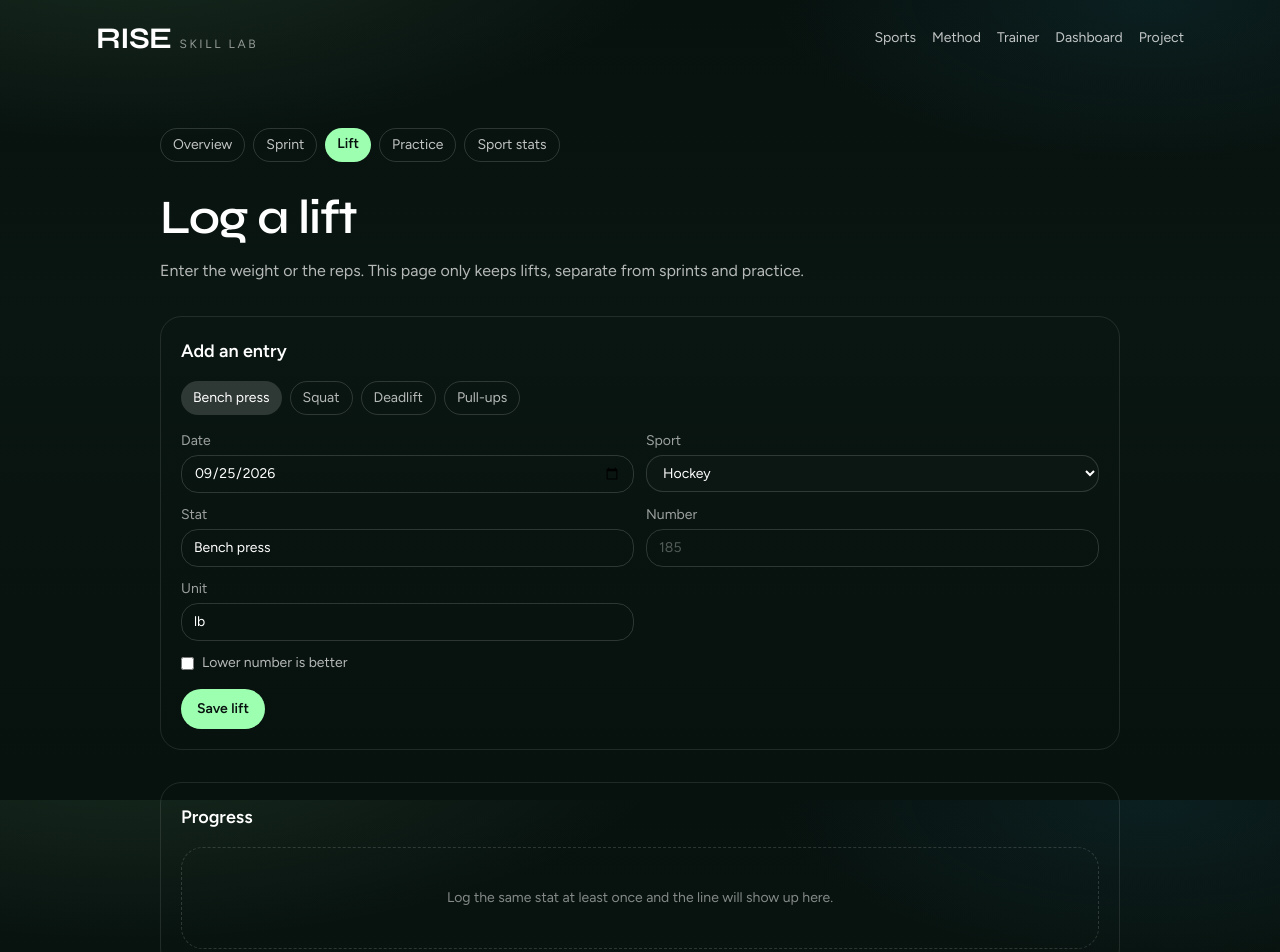
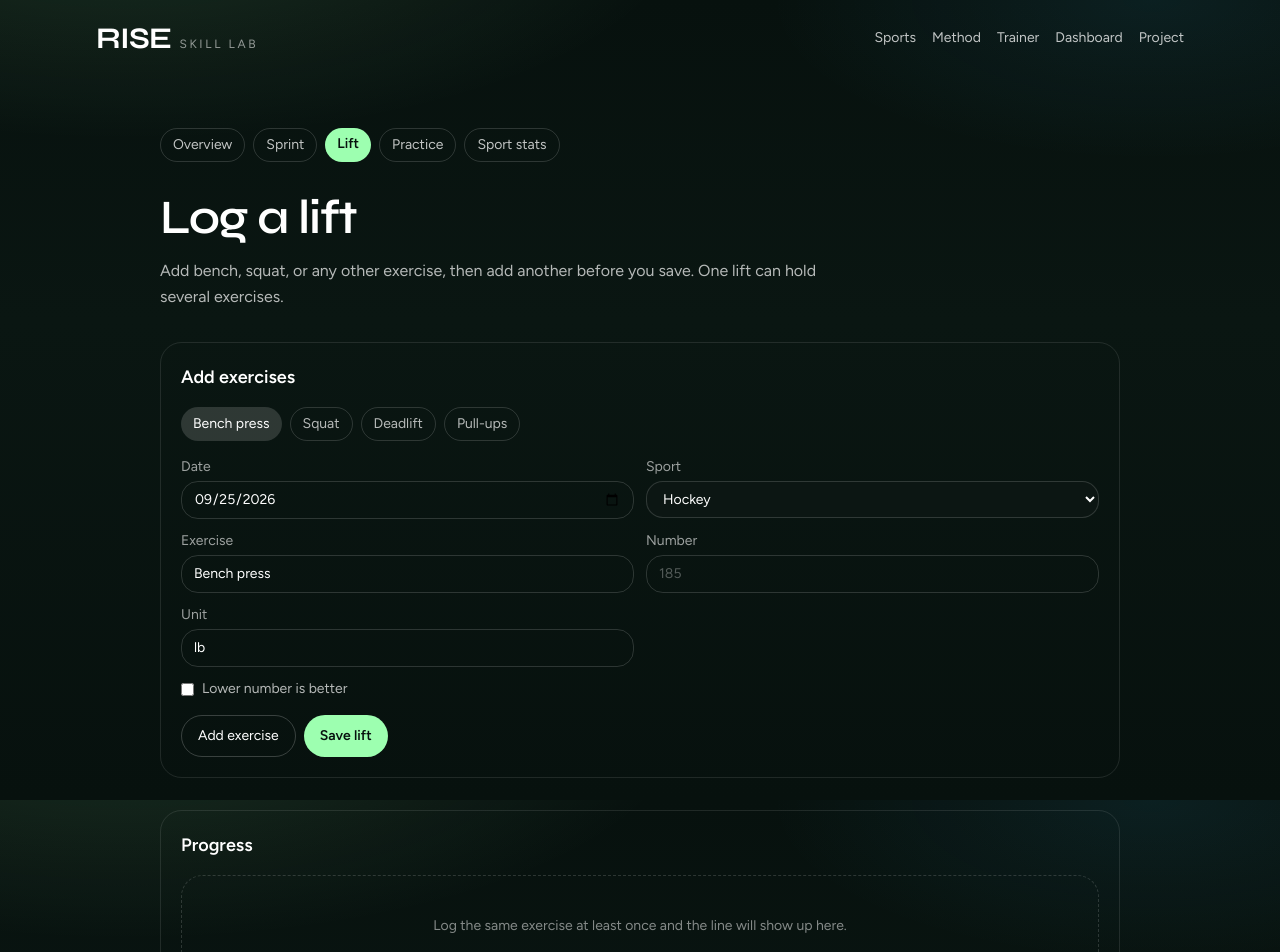
Before and after one commit to jhayward27-ui/Advcoding.Jamesh, a Next.js app: page /dashboard/lift in a window 1280 px wide. Shown: the top 952 px of the page. Built offline with nearby package versions, Linux system fonts and the light colour scheme.

Commit message:
Let one lift include several exercises
The lift page asks for an exercise instead of a stat. Add more than one exercise, then save them together as a single lift.

Co-authored-by: jhayward.27 <jhayward.27@pomfret.org>

```diff
--- a/src/app/dashboard/lift/page.tsx
+++ b/src/app/dashboard/lift/page.tsx
@@ -3,7 +3,7 @@ import { CategoryLog } from "@/components/category-log";
 
 export const metadata: Metadata = {
   title: "Log a lift | RISE",
-  description: "Save bench, squat, deadlift, and pull-up numbers, then see your best lift on a chart.",
+  description: "Add several exercises to one lift, then see each exercise on its own chart.",
 };
 
 export default function LiftLogPage() {
@@ -13,7 +13,7 @@ export default function LiftLogPage() {
         Log a lift
       </h1>
       <p className="mt-4 max-w-2xl leading-relaxed text-white/70">
-        Enter the weight or the reps. This page only keeps lifts, separate from sprints and practice.
+        Add bench, squat, or any other exercise, then add another before you save. One lift can hold several exercises.
       </p>
       <div className="mt-8">
         <CategoryLog category="strength" />
--- a/src/app/dashboard/page.tsx
+++ b/src/app/dashboard/page.tsx
@@ -17,7 +17,7 @@ const logPages = [
   {
     href: "/dashboard/lift",
     title: "Log a lift",
-    detail: "Bench, squat, deadlift, and pull-ups, with the weight or the reps.",
+    detail: "Add more than one exercise to the same lift, with the weight or the reps.",
   },
   {
     href: "/dashboard/practice",
--- a/src/components/category-log.tsx
+++ b/src/components/category-log.tsx
@@ -45,8 +45,16 @@ function presetsFor(category: StatCategory, sportName: string) {
   return [...fromSkills, ...statPresets.sport];
 }
 
+type DraftExercise = {
+  id: string;
+  label: string;
+  value: number;
+  unit: string;
+  lowerIsBetter: boolean;
+};
+
 export function CategoryLog({ category }: { category: StatCategory }) {
-  const { saved, addEntry, removeEntry } = useDashboardStore();
+  const { saved, addEntry, addEntries, removeEntry, removeSession } = useDashboardStore();
   const initialPresets = presetsFor(category, sports[0].name);
   const [sport, setSport] = useState(sports[0].name);
   const [label, setLabel] = useState(initialPresets[0].label);
@@ -56,6 +64,8 @@ export function CategoryLog({ category }: { category: StatCategory }) {
   const [date, setDate] = useState(todayKey());
   const [chartKey, setChartKey] = useState("");
   const [formError, setFormError] = useState("");
+  const [drafts, setDrafts] = useState<DraftExercise[]>([]);
+  const isLift = category === "strength";
 
   const presets = presetsFor(category, sport);
   const visible = useMemo(
@@ -85,6 +95,62 @@ export function CategoryLog({ category }: { category: StatCategory }) {
     if (category === "sport" && currentIsPreset) choosePreset(nextPresets[0]);
   }
 
+  function readExercise(): { ok: true; exercise: DraftExercise } | { ok: false; empty: boolean } {
+    if (!value.trim()) return { ok: false, empty: true };
+    const parsed = Number(value);
+    if (!label.trim() || !Number.isFinite(parsed) || parsed <= 0) return { ok: false, empty: false };
+    return {
+      ok: true,
+      exercise: {
+        id: crypto.randomUUID(),
+        label: label.trim(),
+        value: parsed,
+        unit: unit.trim(),
+        lowerIsBetter,
+      },
+    };
+  }
+
+  function addExercise() {
+    const current = readExercise();
+    if (!current.ok) {
+      setFormError("Enter an exercise and a number greater than 0.");
+      return;
+    }
+    setDrafts((currentDrafts) => [...currentDrafts, current.exercise]);
+    setValue("");
+    setFormError("");
+  }
+
+  function saveLift() {
+    const current = readExercise();
+    if (!current.ok && !current.empty) {
+      setFormError("Enter an exercise and a number greater than 0.");
+      return;
+    }
+    const exercises = current.ok ? [...drafts, current.exercise] : drafts;
+    if (exercises.length === 0) {
+      setFormError("Add at least one exercise.");
+      return;
+    }
+    addEntries(
+      exercises.map((exercise) => ({
+        date,
+        category,
+        sport,
+        label: exercise.label,
+        value: exercise.value,
+        unit: exercise.unit,
+        lowerIsBetter: exercise.lowerIsBetter,
+      })),
+    );
+    const last = exercises[exercises.length - 1];
+    setChartKey(metricKey({ sport, label: last.label, unit: last.unit, lowerIsBetter: last.lowerIsBetter }));
+    setDrafts([]);
+    setValue("");
+    setFormError("");
+  }
+
   function save() {
     const parsed = Number(value);
     if (!label.trim() || !Number.isFinite(parsed) || parsed <= 0) {
@@ -106,6 +172,19 @@ export function CategoryLog({ category }: { category: StatCategory }) {
     setChartKey(metricKey(entry));
   }
 
+  const liftGroups = useMemo(() => {
+    const groups = new Map<string, typeof visible>();
+    for (const entry of visible) {
+      const key = entry.sessionId ?? entry.id;
+      const group = groups.get(key) ?? [];
+      group.push(entry);
+      groups.set(key, group);
+    }
+    return [...groups.entries()]
+      .map(([id, exercises]) => ({ id, exercises }))
+      .sort((a, b) => b.exercises[0].date.localeCompare(a.exercises[0].date));
+  }, [visible]);
+
   const emptyLog =
     category === "sport"
       ? `No ${sport} stats logged yet.`
@@ -118,7 +197,7 @@ export function CategoryLog({ category }: { category: StatCategory }) {
   return (
     <div className="space-y-8">
       <section className="rounded-2xl border border-white/10 p-4 sm:p-5">
-        <h2 className="text-lg font-semibold text-white">Add an entry</h2>
+        <h2 className="text-lg font-semibold text-white">{isLift ? "Add exercises" : "Add an entry"}</h2>
         <div className="mt-4 flex flex-wrap gap-2">
           {presets.map((preset) => {
             const selected = label === preset.label;
@@ -153,7 +232,7 @@ export function CategoryLog({ category }: { category: StatCategory }) {
             </select>
           </label>
           <label className="text-sm text-white/60">
-            Stat
+            {isLift ? "Exercise" : "Stat"}
             <input
               list={`stat-presets-${category}`}
               value={label}
@@ -202,7 +281,43 @@ export function CategoryLog({ category }: { category: StatCategory }) {
         {category === "sport" ? (
           <p className="mt-3 text-sm text-white/45">Showing {sport} stats on this page.</p>
         ) : null}
+        {isLift && drafts.length > 0 ? (
+          <ul className="mt-4 divide-y divide-white/10 border-y border-white/10">
+            {drafts.map((exercise) => (
+              <li key={exercise.id} className="flex items-center justify-between gap-3 py-2 text-sm">
+                <span className="text-white">
+                  {exercise.label} · {formatValue(exercise.value, exercise.unit)}
+                </span>
+                <button
+                  type="button"
+                  onClick={() => setDrafts((currentDrafts) => currentDrafts.filter((item) => item.id !== exercise.id))}
+                  className="text-white/40 hover:text-white"
+                >
+                  Remove
+                </button>
+              </li>
+            ))}
+          </ul>
+        ) : null}
         {formError ? <p className="mt-3 text-sm text-red-300">{formError}</p> : null}
+        {isLift ? (
+          <div className="mt-4 flex flex-wrap gap-2">
+            <button
+              type="button"
+              onClick={addExercise}
+              className="rounded-full border border-white/20 px-4 py-2.5 text-sm text-white hover:bg-white/10"
+            >
+              Add exercise
+            </button>
+            <button
+              type="button"
+              onClick={saveLift}
+              className="rounded-full bg-[#9dffb0] px-4 py-2.5 text-sm font-semibold text-[#07110e] hover:bg-white"
+            >
+              Save lift
+            </button>
+          </div>
+        ) : (
           <button
             type="button"
             onClick={save}
@@ -210,6 +325,7 @@ export function CategoryLog({ category }: { category: StatCategory }) {
           >
             {saveLabels[category]}
           </button>
+        )}
       </section>
 
       <section className="rounded-2xl border border-white/10 p-4 sm:p-5">
@@ -217,7 +333,7 @@ export function CategoryLog({ category }: { category: StatCategory }) {
           <h2 className="text-lg font-semibold text-white">Progress</h2>
           {bests.length > 0 ? (
             <label className="text-sm text-white/60">
-              Stat
+              {isLift ? "Exercise" : "Stat"}
               <select
                 value={activeChartKey}
                 onChange={(event) => setChartKey(event.target.value)}
@@ -233,7 +349,15 @@ export function CategoryLog({ category }: { category: StatCategory }) {
           ) : null}
         </div>
         <div className="mt-4">
-          <ProgressChart points={chartPoints} lowerIsBetter={chartEntry?.lowerIsBetter ?? false} />
+          <ProgressChart
+            points={chartPoints}
+            lowerIsBetter={chartEntry?.lowerIsBetter ?? false}
+            emptyLabel={
+              isLift
+                ? "Log the same exercise at least once and the line will show up here."
+                : undefined
+            }
+          />
         </div>
       </section>
 
@@ -260,9 +384,33 @@ export function CategoryLog({ category }: { category: StatCategory }) {
       </section>
 
       <section>
-        <h2 className="text-lg font-semibold text-white">Recent logs</h2>
+        <h2 className="text-lg font-semibold text-white">{isLift ? "Recent lifts" : "Recent logs"}</h2>
         {visible.length === 0 ? (
           <p className="mt-3 text-sm text-white/50">{emptyLog}</p>
+        ) : isLift ? (
+          <ul className="mt-3 divide-y divide-white/10 border-y border-white/10">
+            {liftGroups.map((group) => (
+              <li key={group.id} className="flex items-start justify-between gap-3 py-3 text-sm">
+                <div>
+                  {group.exercises.map((exercise) => (
+                    <p key={exercise.id} className="text-white">
+                      {exercise.label} · {formatValue(exercise.value, exercise.unit)}
+                    </p>
+                  ))}
+                  <p className="text-white/45">
+                    {group.exercises[0].date} · {group.exercises[0].sport}
+                  </p>
+                </div>
+                <button
+                  type="button"
+                  onClick={() => (group.exercises[0].sessionId ? removeSession(group.id) : removeEntry(group.id))}
+                  className="text-white/40 hover:text-white"
+                >
+                  Delete
+                </button>
+              </li>
+            ))}
+          </ul>
         ) : (
           <ul className="mt-3 divide-y divide-white/10 border-y border-white/10">
             {visible
--- a/src/components/dashboard-store.tsx
+++ b/src/components/dashboard-store.tsx
@@ -30,7 +30,9 @@ type DashboardStore = {
   saved: Saved;
   ready: boolean;
   addEntry: (entry: Omit<StatEntry, "id">) => void;
+  addEntries: (entries: Omit<StatEntry, "id" | "sessionId">[]) => void;
   removeEntry: (id: string) => void;
+  removeSession: (sessionId: string) => void;
   addGoal: (title: string, target: number) => void;
   removeGoal: (id: string) => void;
 };
@@ -58,10 +60,21 @@ export function DashboardProvider({ children }: { children: ReactNode }) {
       const next: StatEntry = { ...entry, id: crypto.randomUUID() };
       setSaved((current) => ({ ...current, entries: [next, ...current.entries] }));
     },
+    addEntries(entries) {
+      const sessionId = crypto.randomUUID();
+      const next = entries.map((entry) => ({ ...entry, id: crypto.randomUUID(), sessionId }));
+      setSaved((current) => ({ ...current, entries: [...next, ...current.entries] }));
+    },
     removeEntry(id) {
       setSaved((current) => ({
         ...current,
         entries: current.entries.filter((entry) => entry.id !== id),
+      }));
+    },
+    removeSession(sessionId) {
+      setSaved((current) => ({
+        ...current,
+        entries: current.entries.filter((entry) => entry.sessionId !== sessionId),
       }));
     },
     addGoal(title, target) {
--- a/src/components/progress-chart.tsx
+++ b/src/components/progress-chart.tsx
@@ -3,14 +3,16 @@ import { formatValue, type StatEntry } from "@/lib/dashboard";
 export function ProgressChart({
   points,
   lowerIsBetter,
+  emptyLabel = "Log the same stat at least once and the line will show up here.",
 }: {
   points: StatEntry[];
   lowerIsBetter: boolean;
+  emptyLabel?: string;
 }) {
   if (points.length === 0) {
     return (
       <p className="rounded-2xl border border-dashed border-white/15 px-4 py-10 text-center text-sm text-white/50">
-        Log the same stat at least once and the line will show up here.
+        {emptyLabel}
       </p>
     );
   }
--- a/src/lib/dashboard.ts
+++ b/src/lib/dashboard.ts
@@ -9,6 +9,7 @@ export type StatEntry = {
   value: number;
   unit: string;
   lowerIsBetter: boolean;
+  sessionId?: string;
 };
 
 export type WeeklyGoal = {
```
Lines whose indentation alone changed are shown as unchanged.
